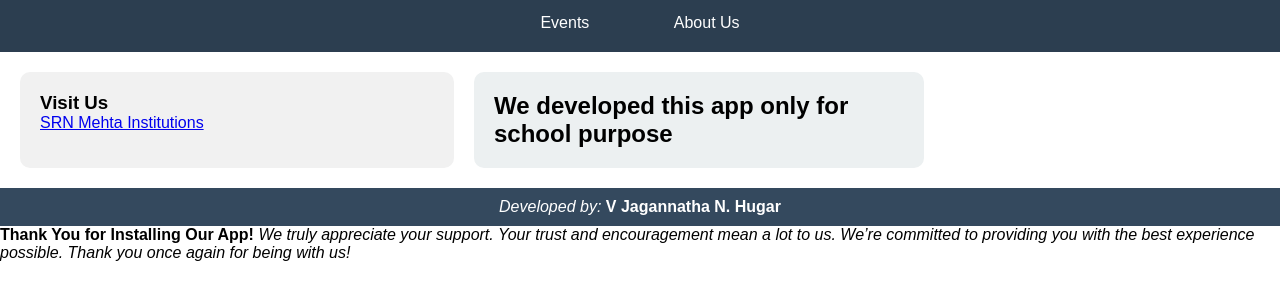
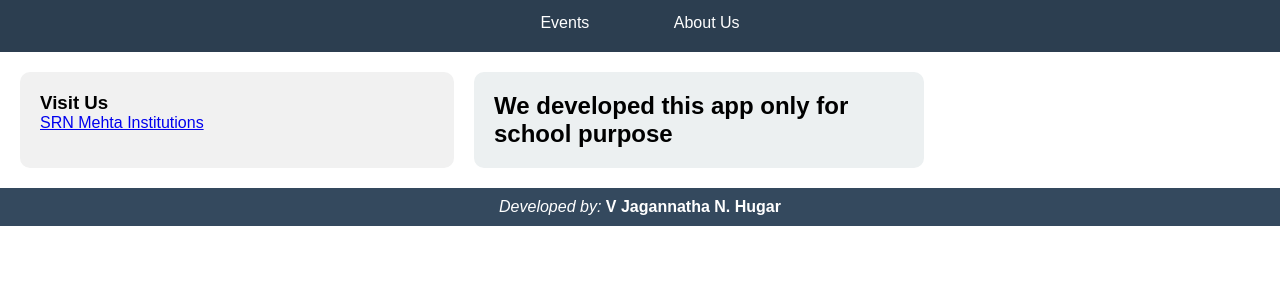
Before and after one commit to JaganNH/SRNMSTATE, a plain HTML site: page index.html in a window 1280 px wide. Shown: the part 398-698 px from the top of the page. Drawn offline with Linux system fonts and the light colour scheme.

Commit message:
Update index.html

```diff
--- a/index.html
+++ b/index.html
@@ -104,9 +104,5 @@
     <!-- Footer -->
     <div class="footer"><i>Developed by:</i> <b>V Jagannatha N. Hugar</b></div>
 
-<b>Thank You for Installing Our App!</b>
-<i>We truly appreciate your support. Your trust and encouragement mean a lot to us.
-We’re committed to providing you with the best experience possible.
-Thank you once again for being with us!</i>
 </body>
 </html>
```
